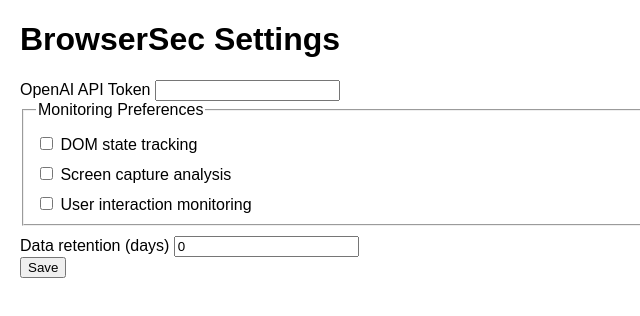
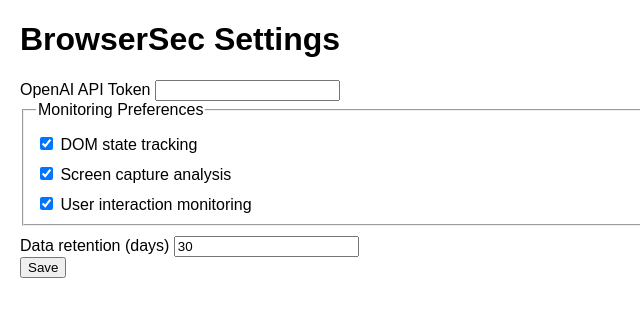
Before and after one commit to adityakinifr/browsersec, a browser extension: page extension/options.html in a window 1280 px wide. Shown: the full height of the page, 0-640 px from the left. Drawn offline with Linux system fonts and the light colour scheme.

Commit message:
Enable monitoring options and set 30-day default retention

```diff
--- a/extension/options.html
+++ b/extension/options.html
@@ -17,13 +17,13 @@
     </label>
     <fieldset>
       <legend>Monitoring Preferences</legend>
-      <label><input type="checkbox" id="domTracking" /> DOM state tracking</label>
-      <label><input type="checkbox" id="screenCapture" /> Screen capture analysis</label>
-      <label><input type="checkbox" id="interactionMonitoring" /> User interaction monitoring</label>
+      <label><input type="checkbox" id="domTracking" checked /> DOM state tracking</label>
+      <label><input type="checkbox" id="screenCapture" checked /> Screen capture analysis</label>
+      <label><input type="checkbox" id="interactionMonitoring" checked /> User interaction monitoring</label>
     </fieldset>
     <label>
       Data retention (days)
-      <input type="number" id="retention" min="0" />
+      <input type="number" id="retention" min="0" value="30" />
     </label>
     <button type="submit">Save</button>
     <span id="status"></span>
--- a/extension/options.js
+++ b/extension/options.js
@@ -6,7 +6,10 @@
     domTracking: document.getElementById('domTracking').checked,
     screenCapture: document.getElementById('screenCapture').checked,
     interactionMonitoring: document.getElementById('interactionMonitoring').checked,
-    retention: parseInt(document.getElementById('retention').value, 10) || 0
+    retention: (() => {
+      const val = parseInt(document.getElementById('retention').value, 10);
+      return Number.isNaN(val) ? 30 : val;
+    })()
   };
   chrome.storage.local.set(options, () => {
     const status = document.getElementById('status');
@@ -20,10 +23,10 @@
 function restoreOptions() {
   chrome.storage.local.get({
     apiToken: '',
-    domTracking: false,
-    screenCapture: false,
-    interactionMonitoring: false,
-    retention: 0
+    domTracking: true,
+    screenCapture: true,
+    interactionMonitoring: true,
+    retention: 30
   }, (items) => {
     document.getElementById('apiToken').value = items.apiToken;
     document.getElementById('domTracking').checked = items.domTracking;
```
Also changed, not shown: extension/service_worker.js (+10 -1 lines), test/options.test.js (+10 -0 lines), README.md.
